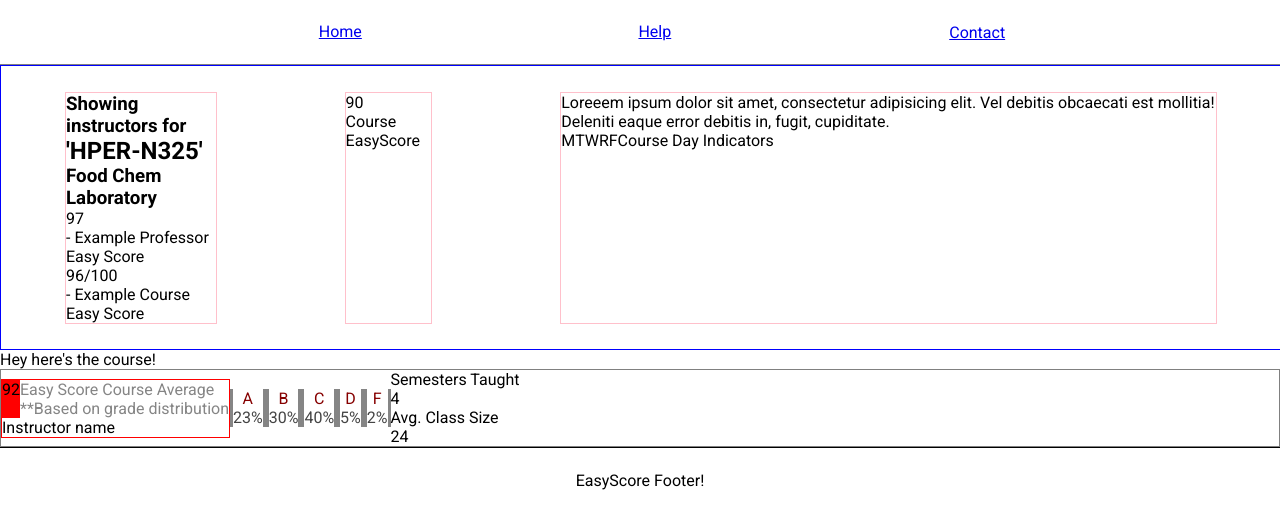
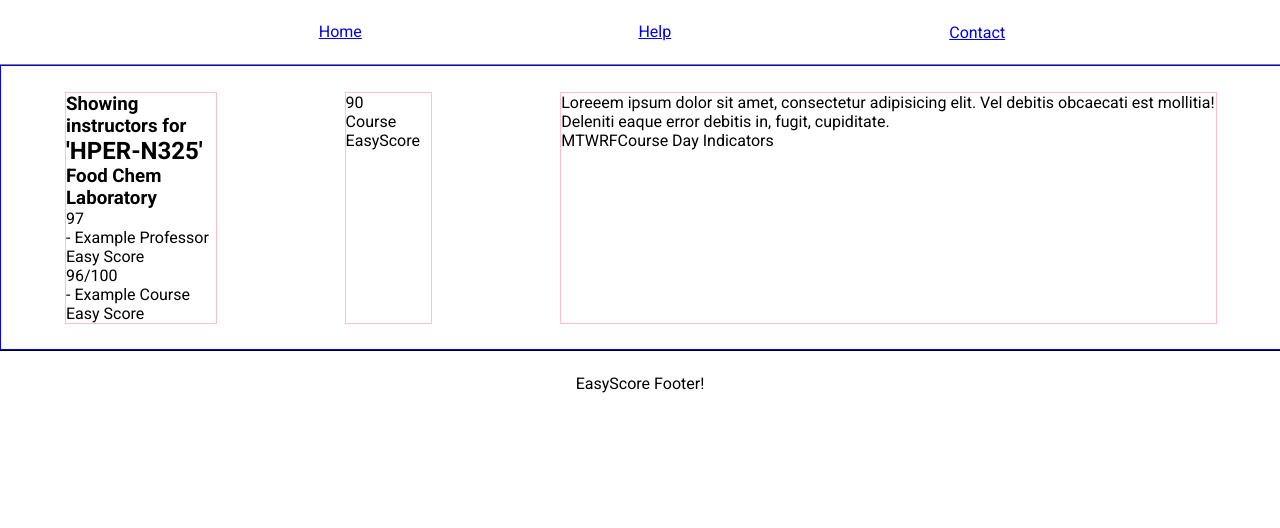
Before and after one commit to s-munro/easyscore, a React (Create React App) app in the folder the-easy-score/: page /courses/1 in a window 1280 px wide. Shown: the top 528 px of the page. Built offline with nearby package versions, Linux system fonts and the light colour scheme; no server answers.

Commit message:
removed local state, organizing plans for today

```diff
--- a/the-easy-score/src/screens/coursepage/Course.js
+++ b/the-easy-score/src/screens/coursepage/Course.js
@@ -1,4 +1,4 @@
-import React, { useEffect } from "react";
+import React, { useEffect, useState } from "react";
 import { useParams } from "react-router-dom";
 import { connect, useDispatch } from "react-redux";
 import { fetchResults, changeUrl } from "../../actions/index";
@@ -8,21 +8,23 @@ import Header from "./components/Header";
 import ProfessorCard from "./components/ProfessorCard";
 
 const Course = (props) => {
+  const [isCourseArray, setIsCourseArray] = useState(false);
+  const [courseRender, setCourseRender] = useState(false);
   const params = useParams();
   const dispatch = useDispatch();
-  console.log("professorcard props courses: ", props.courses);
 
   useEffect(() => {
     const newUrl = `'keyword'=_'${params.courseid}'&_'requirement'=_''&_'level'=_''&_'credit'=_''&_'timing'=_''&_'next_sem'=_''&_'days'=_[]`;
     changeUrl(newUrl);
-    return dispatch(fetchResults(getData, newUrl));
+    dispatch(fetchResults(getData, newUrl));
   }, []);
+
+  // const instructors = course.instructors;
+  // console.log("instructors: ", instructors);
 
   return (
     <div>
       <Header course={props.courses} />
-      <div>Hey here's the course!</div>
-      <ProfessorCard course={props.courses} />
     </div>
   );
 };
--- a/the-easy-score/src/screens/coursepage/components/ProfessorCard.js
+++ b/the-easy-score/src/screens/coursepage/components/ProfessorCard.js
@@ -1,8 +1,8 @@
 import React from "react";
 import "../styles.css";
 
-const ProfessorCard = (props) => {
-  console.log("professorcard course: ", props.course);
+const ProfessorCard = ({ instructor }) => {
+  console.log("professorcard professor: ", instructor);
   return (
     <div className="professor-card">
       {/* LEFT PORTION OF PROFESSOR CARD  */}
```
Also changed, not shown: the-easy-score/src/logo.svg (added).
